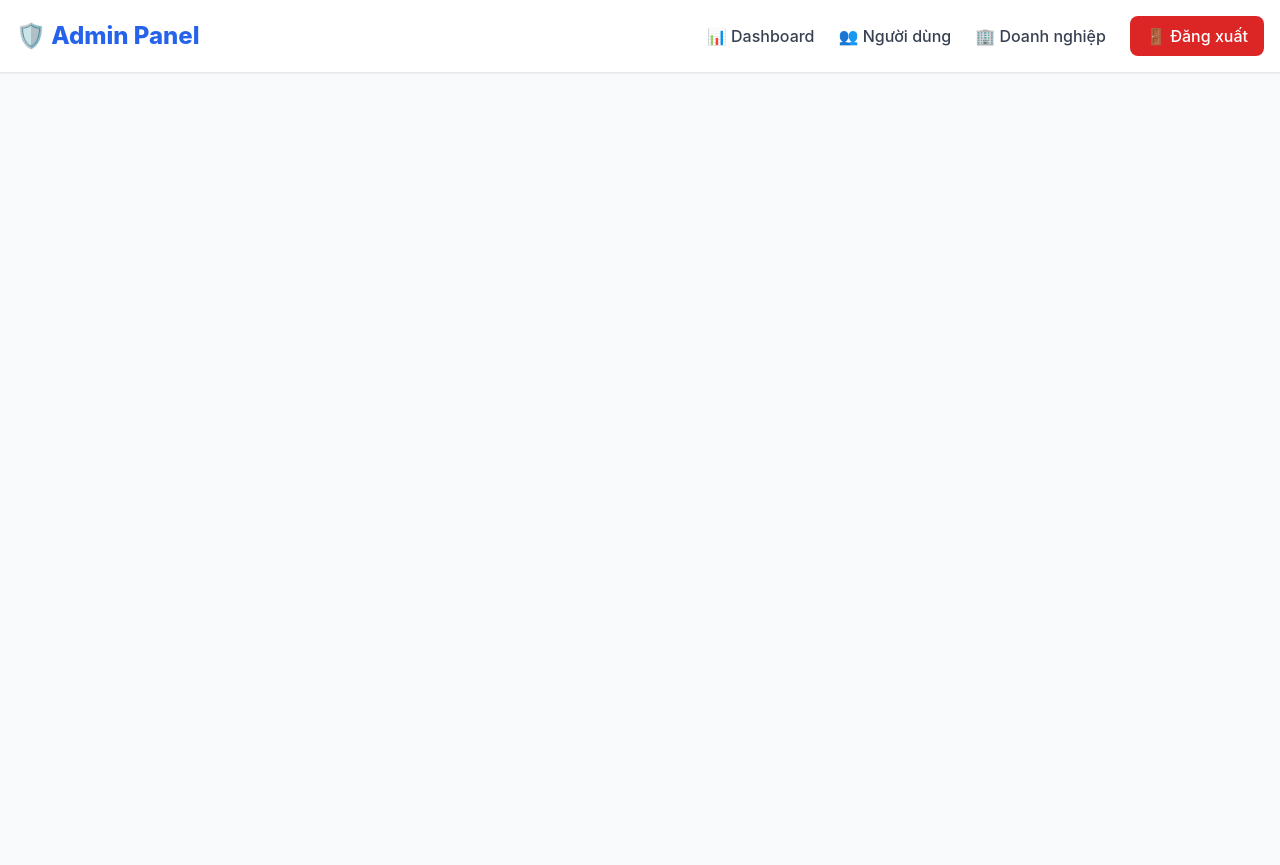
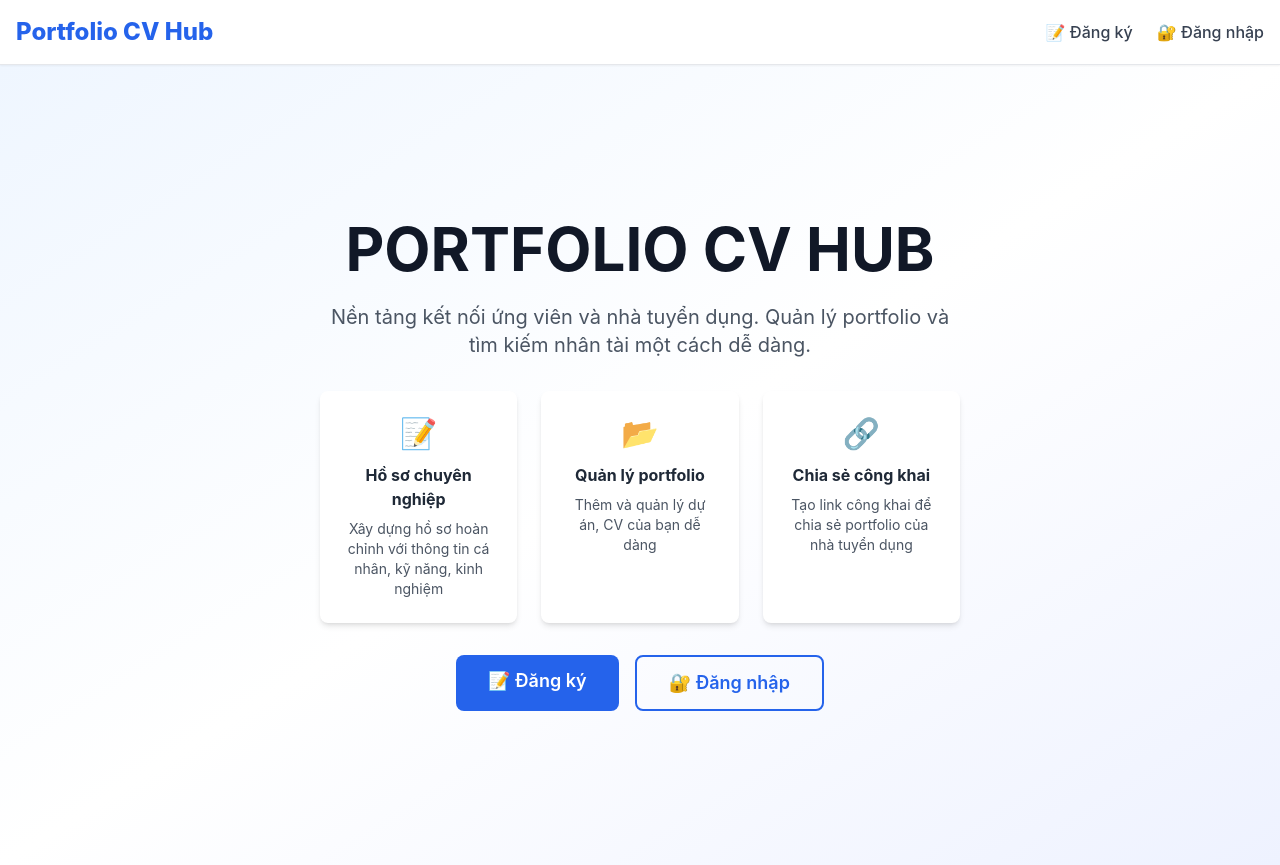
Before and after one commit to Trikim7/portfolio-cv-hub, a Next.js app in the folder frontend/: page / in a window 1280 px wide. Before the commit this address had no page. Before the commit the page ends 800 px from the top, so only its background shows below. Built offline with nearby package versions, Linux system fonts and the light colour scheme; sample sign-in values are in the browser's storage.

Commit message:
refactor: cải thiện logic điều hướng quản trị.

```diff
--- a/frontend/src/app/admin/companies/page.tsx
+++ b/frontend/src/app/admin/companies/page.tsx
@@ -163,7 +163,7 @@ export default function AdminCompaniesPage() {
                         <p>📍 {company.location}</p>
                       )}
                       {company.website && (
-                        <p>🌐 {company.website}</p>
+                        <p>🌐 <a href={company.website} target="_blank" rel="noopener noreferrer" className="text-blue-600 hover:text-blue-800 hover:underline transition-colors">{company.website}</a></p>
                       )}
                       {company.email && (
                         <p>📧 {company.email}</p>
--- a/frontend/src/app/page.tsx
+++ b/frontend/src/app/page.tsx
@@ -1,42 +1,8 @@
 'use client'
 
 import Link from 'next/link'
-import { useEffect, useState } from 'react'
-import { useRouter } from 'next/navigation'
 
 export default function HomePage() {
-  const [isLoggedIn, setIsLoggedIn] = useState(false)
-  const [isLoading, setIsLoading] = useState(true)
-  const router = useRouter()
-
-  useEffect(() => {
-    const token = localStorage.getItem('access_token')
-    const role = localStorage.getItem('role')
-
-    if (token) {
-      setIsLoggedIn(true)
-      // Redirect based on role
-      if (role === 'recruiter') {
-        router.push('/recruiter/dashboard')
-      } else {
-        router.push('/dashboard')
-      }
-    }
-    setIsLoading(false)
-  }, [router])
-
-  if (isLoading) {
-    return (
-      <div className="min-h-screen bg-gradient-to-br from-blue-50 via-white to-indigo-50 flex items-center justify-center">
-        <p className="text-gray-600">Đang tải...</p>
-      </div>
-    )
-  }
-
-  if (isLoggedIn) {
-    return null // Will redirect via useEffect
-  }
-
   return (
     <div className="min-h-screen bg-gradient-to-br from-blue-50 via-white to-indigo-50 flex items-center justify-center">
       <div className="max-w-2xl mx-auto px-4 text-center space-y-8">
--- a/frontend/src/components/layout/Navbar.tsx
+++ b/frontend/src/components/layout/Navbar.tsx
@@ -2,13 +2,19 @@
 
 import { useState } from 'react'
 import Link from 'next/link'
-import { useRouter } from 'next/navigation'
+import { useRouter, usePathname } from 'next/navigation'
 import { useAuth } from '@/hooks/AuthContext'
 
 export default function Navbar() {
   const router = useRouter()
+  const pathname = usePathname()
   const { isLoggedIn, role, loading } = useAuth()
   const [mobileMenuOpen, setMobileMenuOpen] = useState(false)
+
+  // Admin navbar only shows on /admin/* pages
+  const isAdminPage = pathname.startsWith('/admin')
+  const effectiveRole = (role === 'admin' && !isAdminPage) ? null : role
+  const effectiveLoggedIn = (role === 'admin' && !isAdminPage) ? false : isLoggedIn
 
   const handleLogout = async () => {
     localStorage.removeItem('access_token')
@@ -18,21 +24,23 @@ export default function Navbar() {
   }
 
   const renderNavLinks = (mobile = false) => {
-    const hoverColor = role === 'admin' ? 'hover:text-purple-600' : 'hover:text-blue-600';
+    const hoverColor = effectiveRole === 'admin' ? 'hover:text-purple-600' : 'hover:text-blue-600';
     const linkClass = mobile
       ? `block text-gray-700 ${hoverColor} font-medium py-2 transition-colors`
       : `text-gray-700 ${hoverColor} font-medium transition-colors`;
 
-    if (!isLoggedIn) {
+    if (!effectiveLoggedIn) {
+      const showHome = pathname === '/login' || pathname === '/register'
       return (
         <>
+          {showHome && <Link href="/" className={linkClass}>🏠 Trang chủ</Link>}
           <Link href="/register" className={linkClass}>📝 Đăng ký</Link>
           <Link href="/login" className={linkClass}>🔐 Đăng nhập</Link>
         </>
       )
     }
 
-    if (role === 'admin') {
+    if (effectiveRole === 'admin') {
       return (
         <>
           <Link href="/admin/dashboard" className={linkClass}>📊 Dashboard</Link>
@@ -51,7 +59,7 @@ export default function Navbar() {
       )
     }
 
-    if (role === 'recruiter') {
+    if (effectiveRole === 'recruiter') {
       return (
         <>
           <Link href="/recruiter/dashboard" className={linkClass}>📊 Dashboard</Link>
@@ -92,14 +100,14 @@ export default function Navbar() {
       <div className="max-w-7xl mx-auto px-4 py-4">
         <div className="flex justify-between items-center">
           {/* Logo */}
-          <Link href={role === 'admin' ? '/admin/dashboard' : '/'} className="text-2xl font-extrabold text-blue-600">
-            {role === 'admin' ? '🛡️ Admin Panel' : 'Portfolio CV Hub'}
+          <Link href={effectiveRole === 'admin' ? '/admin/dashboard' : '/'} className="text-2xl font-extrabold text-blue-600">
+            {effectiveRole === 'admin' ? '🛡️ Admin Panel' : 'Portfolio CV Hub'}
           </Link>
 
           {/* Desktop Menu */}
           <div className="hidden md:flex gap-6 items-center">
             {!loading && (
-              <div className={`flex gap-6 items-center ${role === 'admin' ? '[&_a]:text-gray-700 [&_a:hover]:text-purple-600' : ''}`}>
+              <div className={`flex gap-6 items-center ${effectiveRole === 'admin' ? '[&_a]:text-gray-700 [&_a:hover]:text-purple-600' : ''}`}>
                 {renderNavLinks(false)}
               </div>
             )}
```
Also changed, not shown: 1 other file (tests, documents, lock files or other folders).
